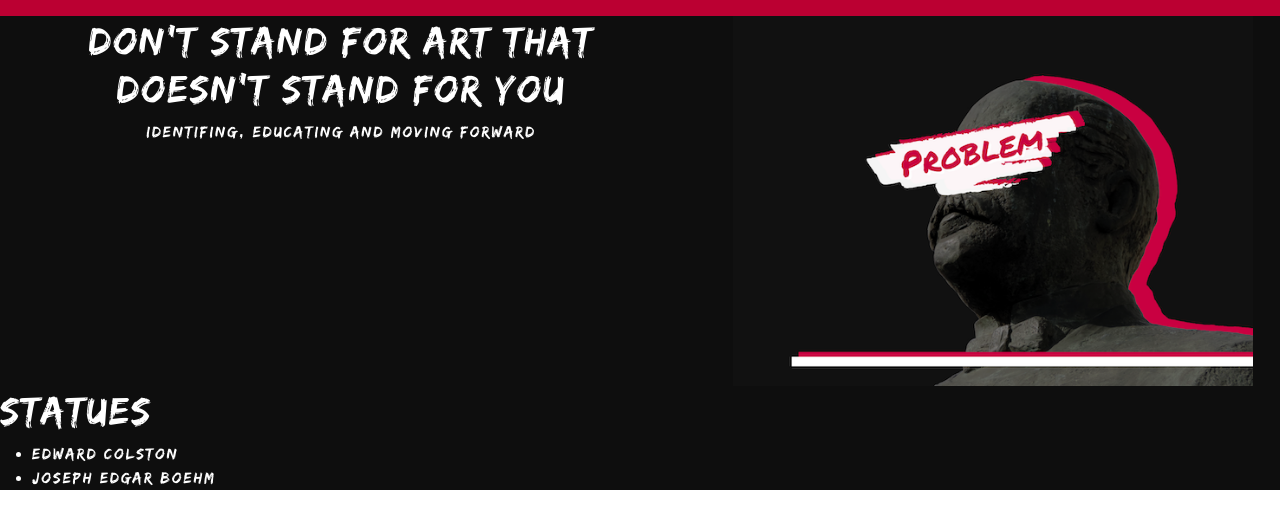
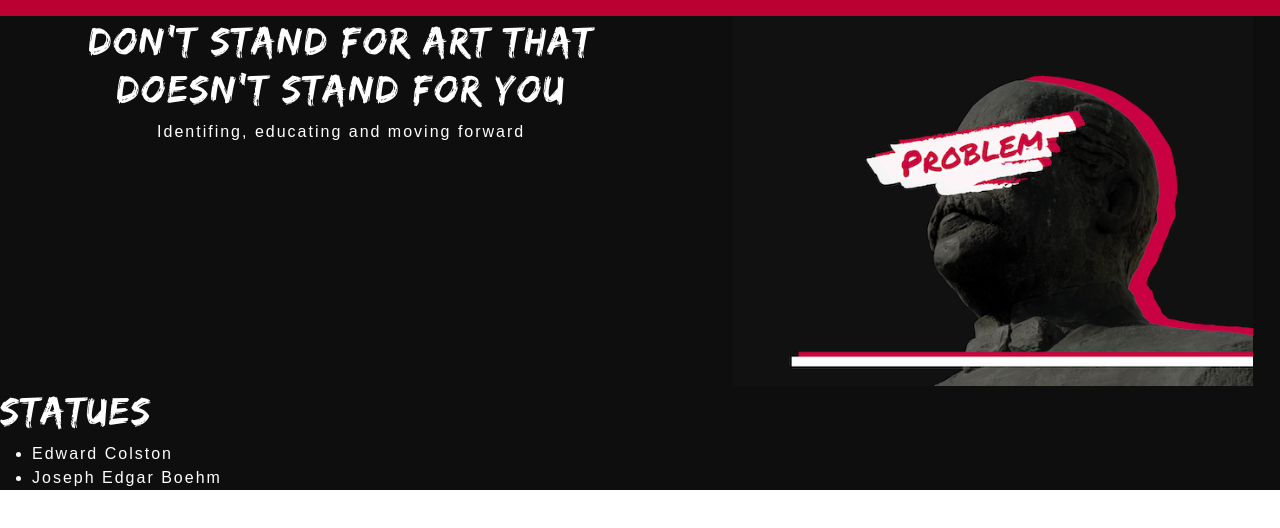
Before and after one commit to Gina-Frankel/statues, a React (Create React App) app: page / in a window 1280 px wide. Shown: the top 528 px of the page. Built offline with nearby package versions, Linux system fonts and the light colour scheme.

Commit message:
Add text type styling

```diff
--- a/src/components/App.css
+++ b/src/components/App.css
@@ -2,9 +2,14 @@
 .app {
   background-color: #0E0E0E;
   color: white;
-  font-family: 'Edo-sz';
+  font-family: 'Montserrat', sans-serif;
   letter-spacing: 2px;
 }
+
+h1 {
+  font-family: 'Edo-sz';
+}
+
 
 img {
   max-width: 100%;
```
